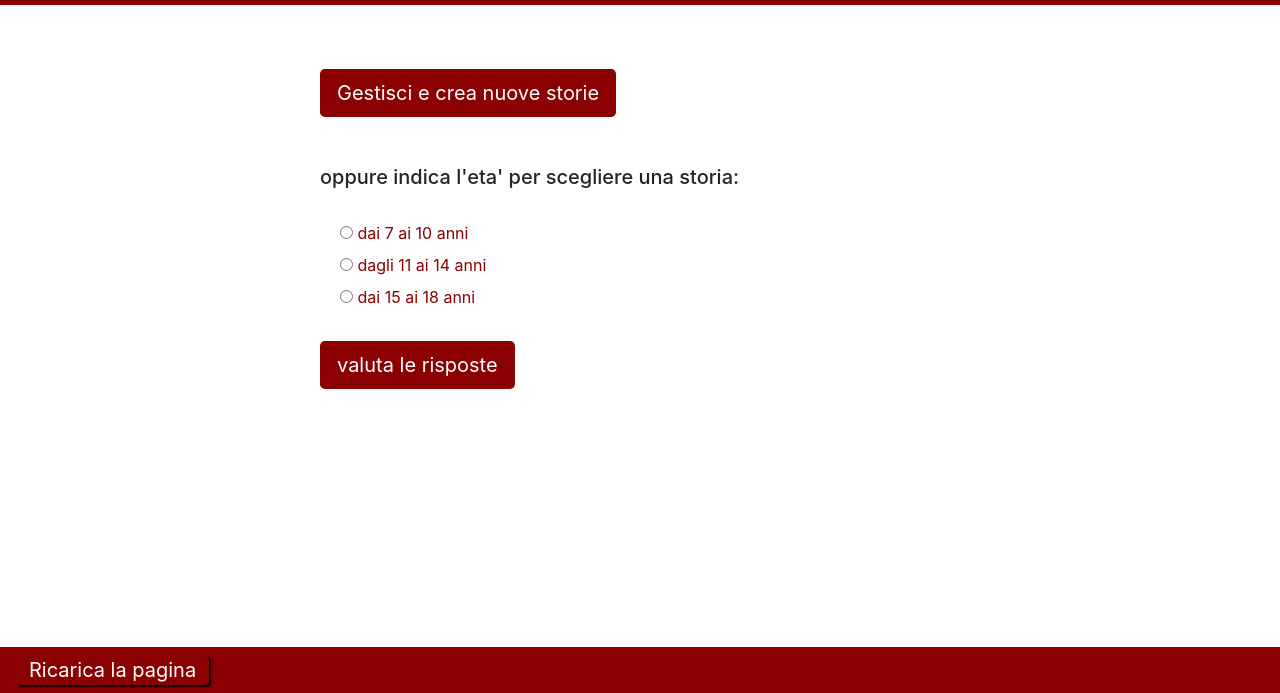
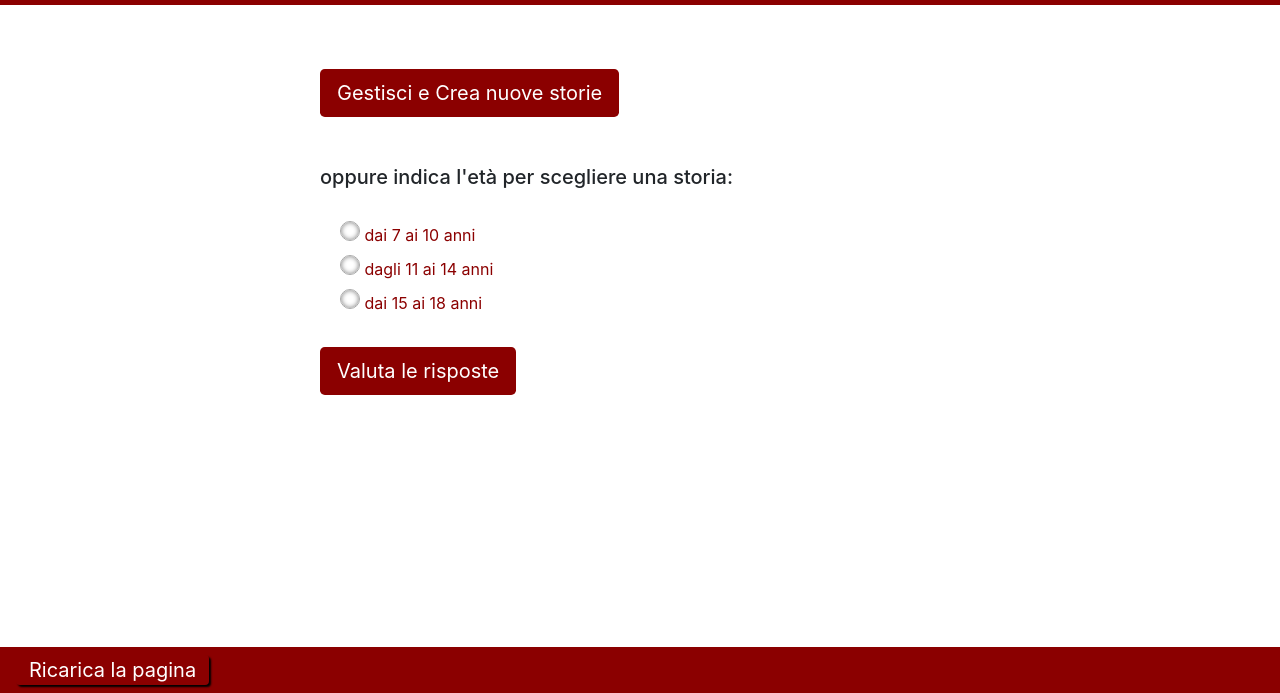
Before and after one commit to biancaraimondi/TechWeb, a plain HTML site: page TechWebProject-main/home/primaPagina.html in a window 1280 px wide. Shown: the part 107-800 px from the top of the page. Drawn offline with nearby package versions, Linux system fonts and the light colour scheme; no server answers.

Commit message:
Add files via upload

```diff
--- a/TechWebProject-main/home/primaPagina.css
+++ b/TechWebProject-main/home/primaPagina.css
@@ -1,3 +1,27 @@
+input[type='radio'] {
+    -webkit-appearance:none; /* utilizzato per poter modificare liberamente il radio button senza venga applicato alcun stile del SO in uso dall'utente */
+    width:20px;
+    height:20px;
+    border:1px solid darkgray;
+    border-radius:50%;
+    outline:none; /*non visualizza contorno */
+    box-shadow:0 0 5px 0px gray inset;
+}
+input[type='radio']:enabled:hover {
+    box-shadow:0 0 5px 0px orange inset;
+}
+input[type='radio']:before { /*all'interno del radio button viene creato un sottile spazio bianco*/
+    content:'';
+    display:block;
+    width:60%;
+    height:60%;
+    margin: 20% auto;
+    border-radius:50%;
+}
+input[type='radio']:checked:before { /*coloro l'interno del radio button*/
+    background:#8b0000;
+}
+
 .btn.btn-lg {
 	color: white;
 	background-color: #8b0000;
--- a/TechWebProject-main/home/primaPagina.html
+++ b/TechWebProject-main/home/primaPagina.html
@@ -42,10 +42,10 @@
 	<div class="row" id="row1">
 		<br>
 		<div id="autore">
-			<button type="button" class="btn btn-lg" onclick="cambiaPagina('autore.html')">Gestisci e crea nuove storie</button>
+			<button type="button" class="btn btn-lg" onclick="cambiaPagina('autore.html')">Gestisci e Crea nuove storie</button>
 			<br><br><br>
+			<h5 id="t1">oppure indica l'età per scegliere una storia:</h5><br>
 			<div id="eta">
-				<h5 id="t1">oppure indica l'eta' per scegliere una storia:</h5><br>
 				<div id="radio1">
 					<div class="form-check">
 						<input name="eta" type="radio" id="eta1">
@@ -63,7 +63,7 @@
 			</div>
 			<br>
 			<div>
-				<button id="valutatore" type="button" class="btn btn-lg" onclick="cambiaPagina('ambienteValutatore.html')">valuta le risposte</button> <!-- style="position: absolute" -->
+				<button id="valutatore" type="button" class="btn btn-lg" onclick="cambiaPagina('ambienteValutatore.html')">Valuta le risposte</button> <!-- style="position: absolute" -->
 			</div>
 		</div>
 
--- a/TechWebProject-main/home/primaPagina.js
+++ b/TechWebProject-main/home/primaPagina.js
@@ -40,9 +40,10 @@ $(document).ready( function(){
 			eta = "eta3";
 		}
 
+		document.getElementById("nomiStorie").innerHTML = "";
 		for (var i=0;i<storie.storie.length;i++){
 			if (eta == storie.storie[i].eta && storie.storie[i].stato == "pubblicata"){
-				document.getElementById("nomiStorie").innerHTML += "<div class='form-check'><input name='storia' type='radio' id='" + storie.storie[i].nome + "' value='" + storie.storie[i].nome + "'><label for='" + storie.storie[i].nome + "'>" + storie.storie[i].nome + "</label></div>";
+				document.getElementById("nomiStorie").innerHTML += "<div class='form-check'><input name='storia' type='radio' id='" + storie.storie[i].nome + "' value='" + storie.storie[i].nome + "'>&nbsp<label for='" + storie.storie[i].nome + "'>" + storie.storie[i].nome + "</label></div>";
 			}
 		}
 	});
```
